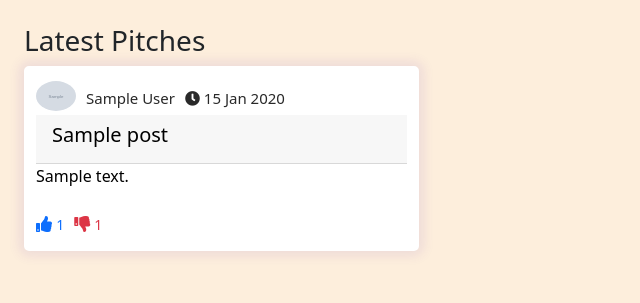
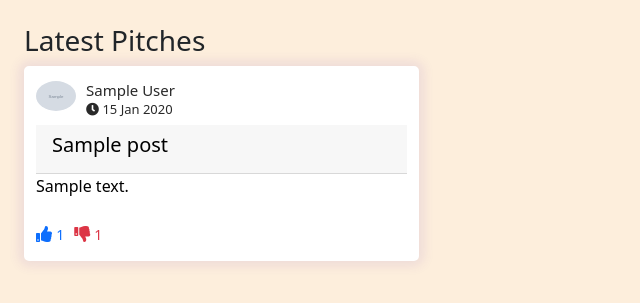
Before and after one commit to WilsonKinyua/pitches, a Flask app: page / in a window 1280 px wide. Shown: the part 74-377 px from the top of the page, without its empty margins (0-640 px from the left). Run offline with Flask 2, Linux system fonts and the light colour scheme; tables that the repository leaves empty hold one stand-in row (values such as "Sample post"); grey boxes marked "Sample" are stand-in pictures; some libraries are stand-ins or nearby versions.

Commit message:
displaying timestamp done

```diff
--- a/app/templates/macros.html
+++ b/app/templates/macros.html
@@ -15,18 +15,14 @@
                             alt="{{ pitch.title }}">
                         {% endif %}
                     </div>
-                    <div class="mt-2">
-                        <h6>{{ pitch.user.name }}</h6>
-                    </div>
-                    <div class="mt-2">
-                        <h6> <i class="fa fa-clock"></i> <span>
+                    <div class="">
+                        <h6>{{ pitch.user.name }}
+                            <br>
+                            <span style="font-size: 13px;">
+                                <i class="fa fa-clock"></i>
                                 {{ pitch.timestamp.strftime("%d %b %Y") }}
                             </span>
                         </h6>
-                    </div>
-                    <div class="mt-2">
-                        <!-- like button -->
-
                     </div>
                 </div>
                 <div class="card-header">
```
